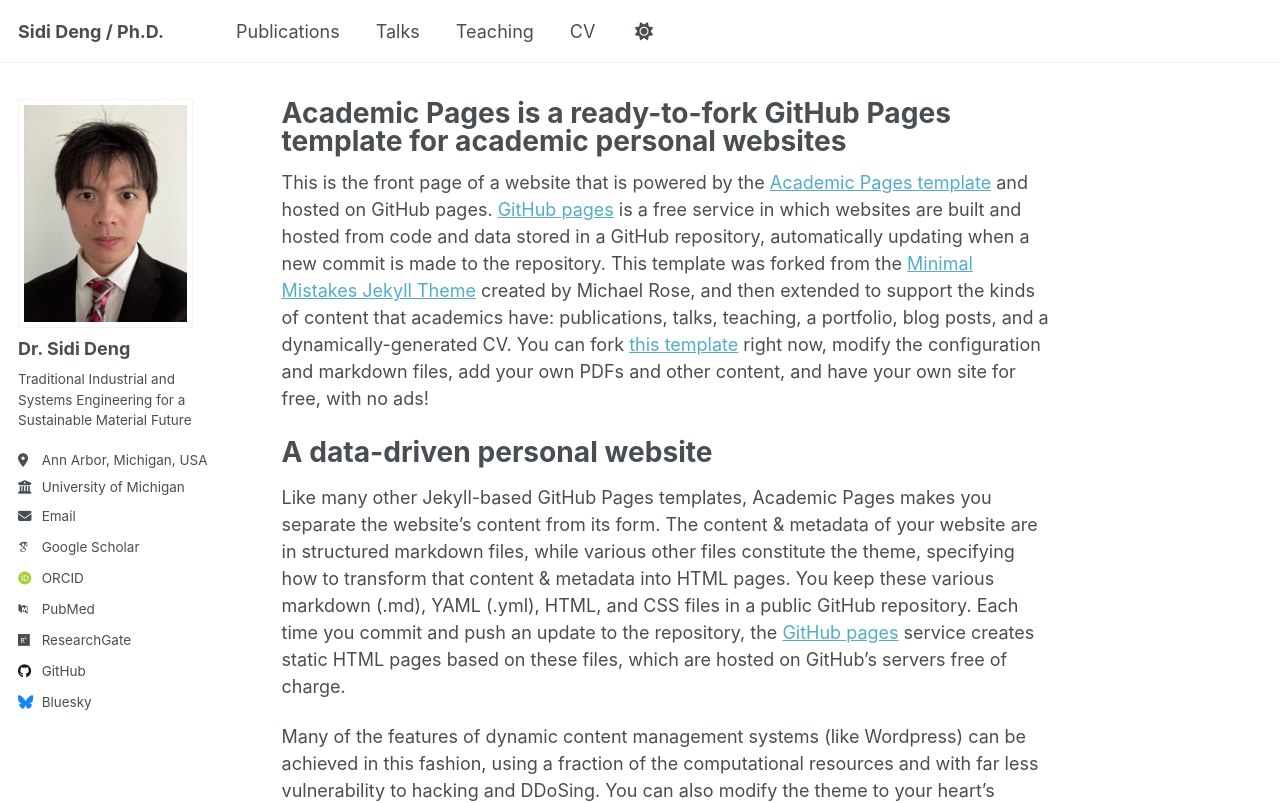
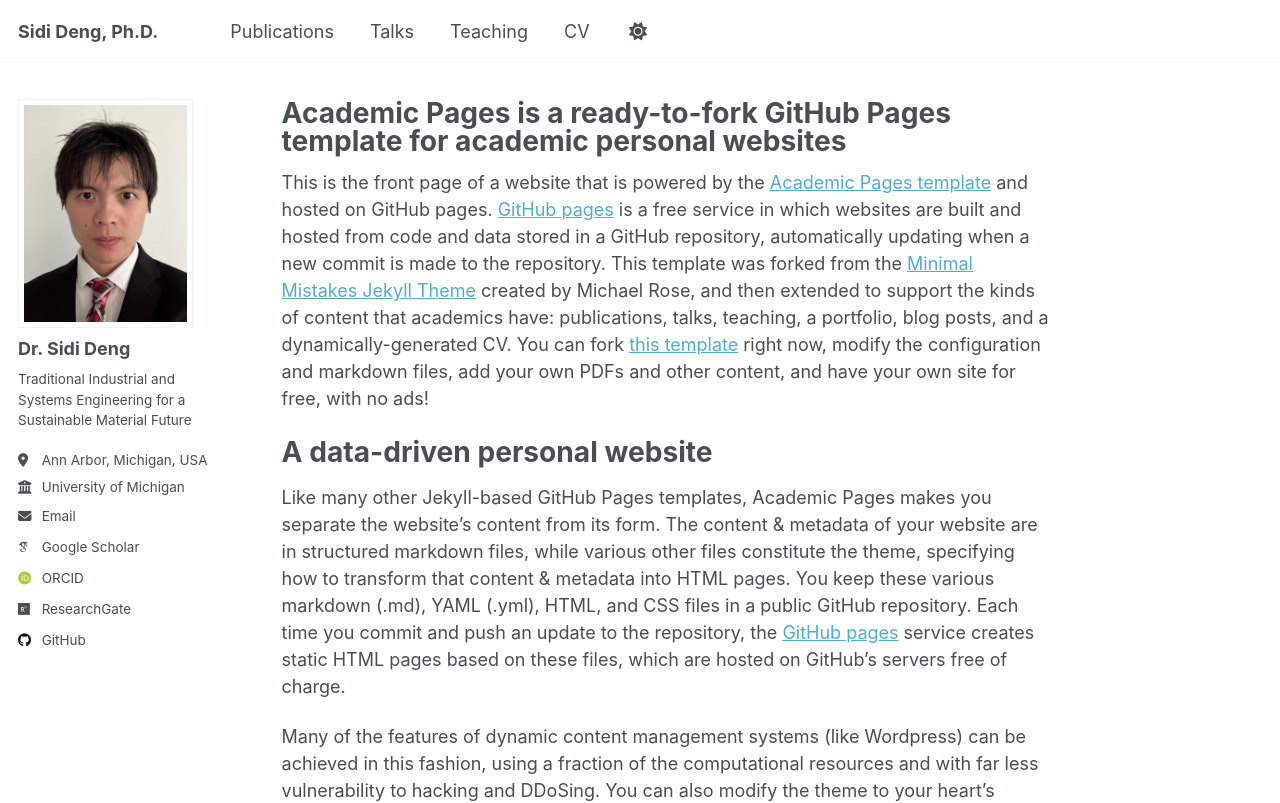
Before and after one commit to SIDIDENG/academia, a Jekyll site: the page built from _pages/about.md, in a window 1280 px wide. Shown: the top 803 px of the page. Built offline with Jekyll 4.4.1, drawn with Linux system fonts in a browser that asks for light colours; some web fonts are replaced.

Commit message:
Update _config.yml

```diff
--- a/_config.yml
+++ b/_config.yml
@@ -9,7 +9,7 @@
 # Basic Site Settings
 locale                   : "en-US"
 site_theme               : "default"
-title                    : "Sidi Deng / Ph.D."
+title                    : "Sidi Deng, Ph.D."
 title_separator          : "-"
 name                     : &name "Sidi Deng"
 description              : &description "personal description"
@@ -38,7 +38,7 @@ author:
   impactstory      : # URL
   orcid            : "https://orcid.org/0009-0003-9234-1952"
   semantic         : # URL
-  pubmed           : "https://www.ncbi.nlm.nih.gov/pubmed/?term=john+snow"
+  pubmed           : # "https://www.ncbi.nlm.nih.gov/pubmed/?term=john+snow"
   researchgate     : "https://www.researchgate.net/profile/Sidi-Deng"
   scopus           : # URL
 
@@ -46,12 +46,12 @@ author:
   bitbucket        : # Username - Update with your username on the site
   codepen          : # Username
   dribbble         : # Username
-  github           : "academicpages"
+  github           : "https://sidideng.github.io/academia/"
   kaggle           : # Username
   stackoverflow    : # User number or user number and name (i.e., use "1" or "1/jeff-atwood")
 
   # Social media
-  bluesky          : "bsky.app" # Replace this with you Bluesky username
+  bluesky          : # "bsky.app" # Replace this with you Bluesky username
   facebook         : # Username
   flickr           : # Username
   foursquare       : # Username
```
